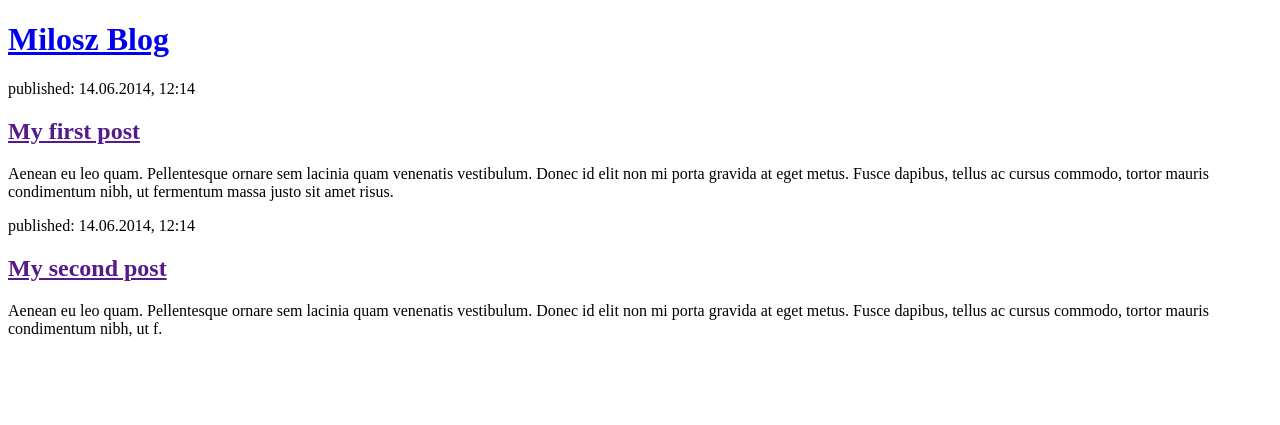
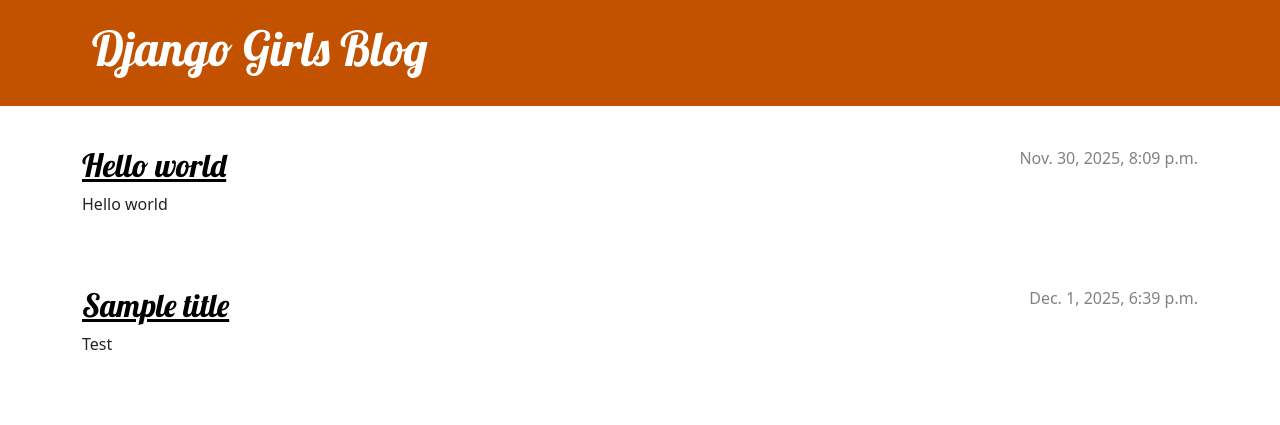
Before and after one commit to MiloszBanaszak/First_Django_Website, a Django app: page / in a window 1280 px wide. Shown: the top 425 px of the page. Run offline with Django 5.2, Linux system fonts and the light colour scheme; data comes from the database, SQL or seed files in the repository; both versions use the stored data as it was after the commit.

Commit message:
Added view and template for detailed blog post as well as CSS for the site.

```diff
--- /dev/null
+++ b/blog/static/css/blog.css
@@ -0,0 +1,71 @@
+.page-header {
+    background-color: #C25100;
+    margin-top: 0;
+    margin-bottom: 40px;
+    padding: 20px 20px 20px 40px;
+}
+
+.page-header h1,
+.page-header h1 a,
+.page-header h1 a:visited,
+.page-header h1 a:active {
+    color: #ffffff;
+    font-size: 36pt;
+    text-decoration: none;
+}
+
+h1,
+h2,
+h3,
+h4 {
+    font-family: 'Lobster', cursive;
+}
+
+.date {
+    color: #828282;
+}
+
+.save {
+    float: right;
+}
+
+.post-form textarea,
+.post-form input {
+    width: 100%;
+}
+
+.top-menu,
+.top-menu:hover,
+.top-menu:visited {
+    color: #ffffff;
+    float: right;
+    font-size: 26pt;
+    margin-right: 20px;
+}
+
+.post {
+    margin-bottom: 70px;
+}
+
+.post h2 a,
+.post h2 a:visited {
+    color: #000000;
+}
+
+.post > .date,
+.post > .actions {
+    float: right;
+}
+
+.btn-secondary,
+.btn-secondary:visited {
+    color: #C25100;
+    background: none;
+    border-color: #C25100;
+    margin-left: 15px;
+}
+
+.btn-secondary:hover {
+    color: #FFFFFF;
+    background-color: #C25100;
+}
--- /dev/null
+++ b/blog/templates/blog/base.html
@@ -0,0 +1,25 @@
+{% load static %}
+<!DOCTYPE html>
+<html>
+    <head>
+        <title>Django Girls blog</title>
+        <link rel="stylesheet" href="https://cdn.jsdelivr.net/npm/bootstrap@5.3.3/dist/css/bootstrap.min.css" integrity="sha384-QWTKZyjpPEjISv5WaRU9OFeRpok6YctnYmDr5pNlyT2bRjXh0JMhjY6hW+ALEwIH" crossorigin="anonymous">
+        <link rel="stylesheet" href="https://fonts.googleapis.com/css?family=Lobster&subset=latin,latin-ext">
+        <link rel="stylesheet" href="{% static 'css/blog.css' %}">
+    </head>
+<body>
+    <header class="page-header">
+      <div class="container">
+          <h1><a href="/">Django Girls Blog</a></h1>
+      </div>
+    </header>
+    <main class="container">
+        <div class="row">
+            <div class="col">
+            {% block content %}
+            {% endblock %}
+            </div>
+        </div>
+    </main>
+</body>
+</html>
--- a/blog/templates/blog/post_list.html
+++ b/blog/templates/blog/post_list.html
@@ -1,23 +1,13 @@
-<!DOCTYPE html>
-<html>
-    <head>
-        <title>Milosz blog</title>
-    </head>
-    <body>
-        <header>
-            <h1><a href="/">Milosz Blog</a></h1>
-        </header>
+{% extends 'blog/base.html' %}
 
-        <article>
-            <time>published: 14.06.2014, 12:14</time>
-            <h2><a href="">My first post</a></h2>
-            <p>Aenean eu leo quam. Pellentesque ornare sem lacinia quam venenatis vestibulum. Donec id elit non mi porta gravida at eget metus. Fusce dapibus, tellus ac cursus commodo, tortor mauris condimentum nibh, ut fermentum massa justo sit amet risus.</p>
+{% block content %}
+    {% for post in posts %}
+        <article class="post">
+            <time class="date">
+                {{ post.published_date }}
+            </time>
+<h2><a href="{% url 'post_detail' pk=post.pk %}">{{ post.title }}</a></h2>
+            <p>{{ post.text|linebreaksbr }}</p>
         </article>
-
-        <article>
-            <time>published: 14.06.2014, 12:14</time>
-            <h2><a href="">My second post</a></h2>
-            <p>Aenean eu leo quam. Pellentesque ornare sem lacinia quam venenatis vestibulum. Donec id elit non mi porta gravida at eget metus. Fusce dapibus, tellus ac cursus commodo, tortor mauris condimentum nibh, ut f.</p>
-        </article>
-    </body>
-</html>
+    {% endfor %}
+{% endblock %}
--- a/blog/urls.py
+++ b/blog/urls.py
@@ -3,4 +3,5 @@ from . import views
 
 urlpatterns = [
     path('', views.post_list, name='post_list'),
+    path('post/<int:pk>/', views.post_detail, name='post_detail'),
 ]
--- a/blog/views.py
+++ b/blog/views.py
@@ -1,6 +1,14 @@
 from django.shortcuts import render
-
+from .models import Post
+from django.utils import timezone
+from django.shortcuts import render, get_object_or_404
 # Create your views here.
 
 def post_list(request):
-    return render(request, 'blog/post_list.html',{})
+    posts = Post.objects.filter(published_date__lte=timezone.now()).order_by('published_date')
+    return render(request, 'blog/post_list.html',{'posts': posts})
+    Post.objects.get(pk=pk)
+
+def post_detail(request, pk):
+    post = get_object_or_404(Post, pk=pk)
+    return render(request, 'blog/post_detail.html', {'post': post})
```
Also changed, not shown: blog/templates/blog/post_detail.html (added, +13 -0 lines), db.sqlite3.
